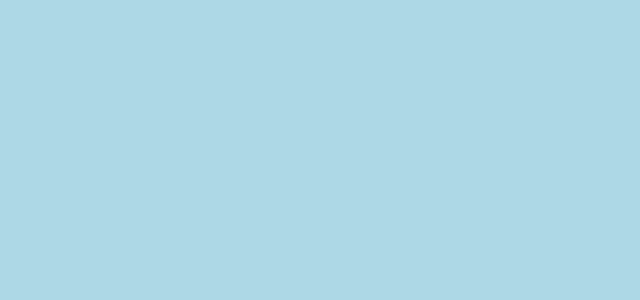
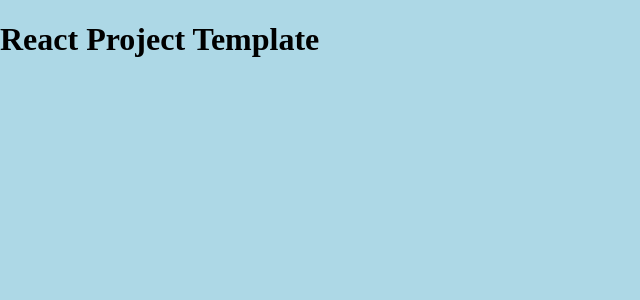
Before and after one commit to Karuma46/react-project-template, a React (Create React App) app: page / in a window 1280 px wide. Shown: the top 300 px of the page, without its empty margins (0-640 px from the left). Built offline with nearby package versions, Linux system fonts and the light colour scheme.

Commit message:
Added Routing

```diff
--- a/src/app/App.js
+++ b/src/app/App.js
@@ -1,5 +1,16 @@
-function App() {
-  return <div className="App"></div>;
-}
+import { BrowserRouter, Routes, Route } from "react-router-dom";
+import Docs from "./pages/docs";
+
+const App = () => {
+  return (
+    <div className="App">
+      <BrowserRouter>
+        <Routes>
+          <Route index exact path="/" element={<Docs />} />
+        </Routes>
+      </BrowserRouter>
+    </div>
+  );
+};
 
 export default App;
--- /dev/null
+++ b/src/app/pages/docs/index.js
@@ -0,0 +1,11 @@
+const Docs = () => {
+  return (
+    <>
+      <div>
+        <h1>React Project Template</h1>
+      </div>
+    </>
+  );
+};
+
+export default Docs;
```
